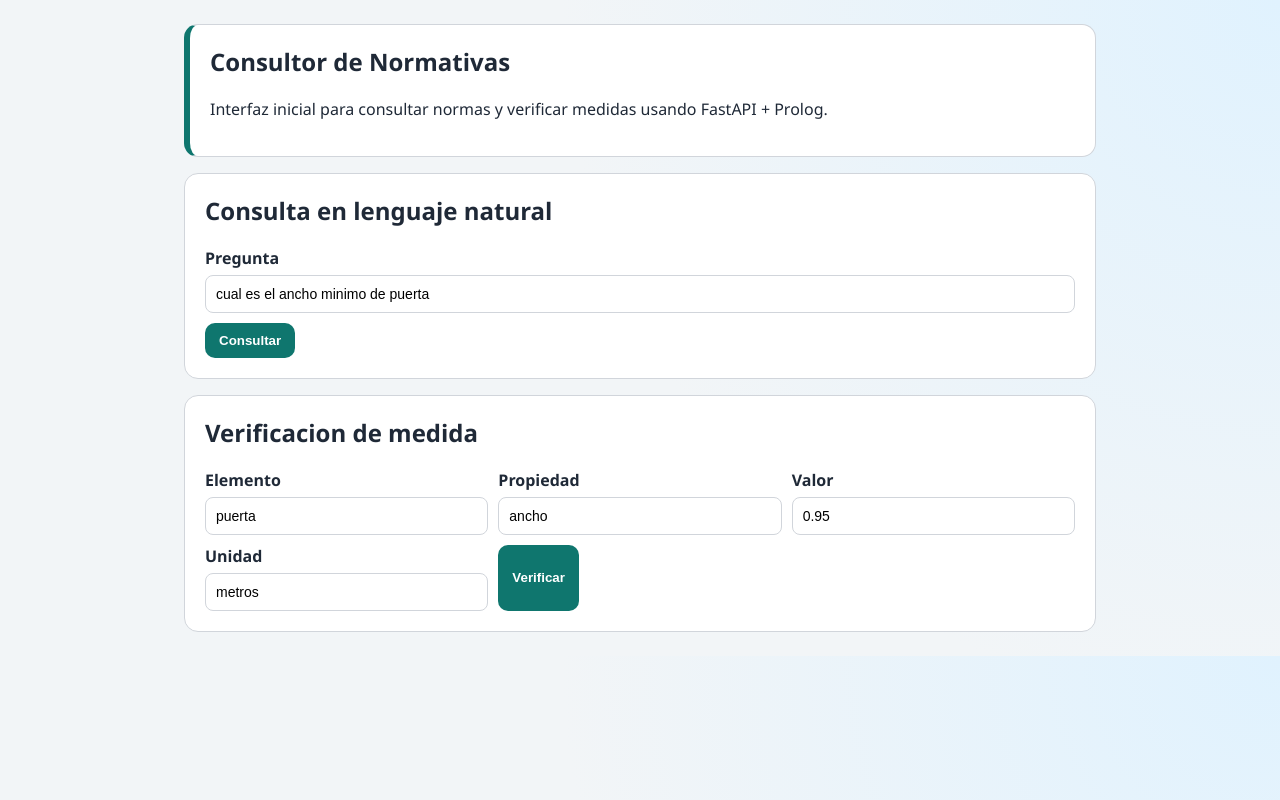
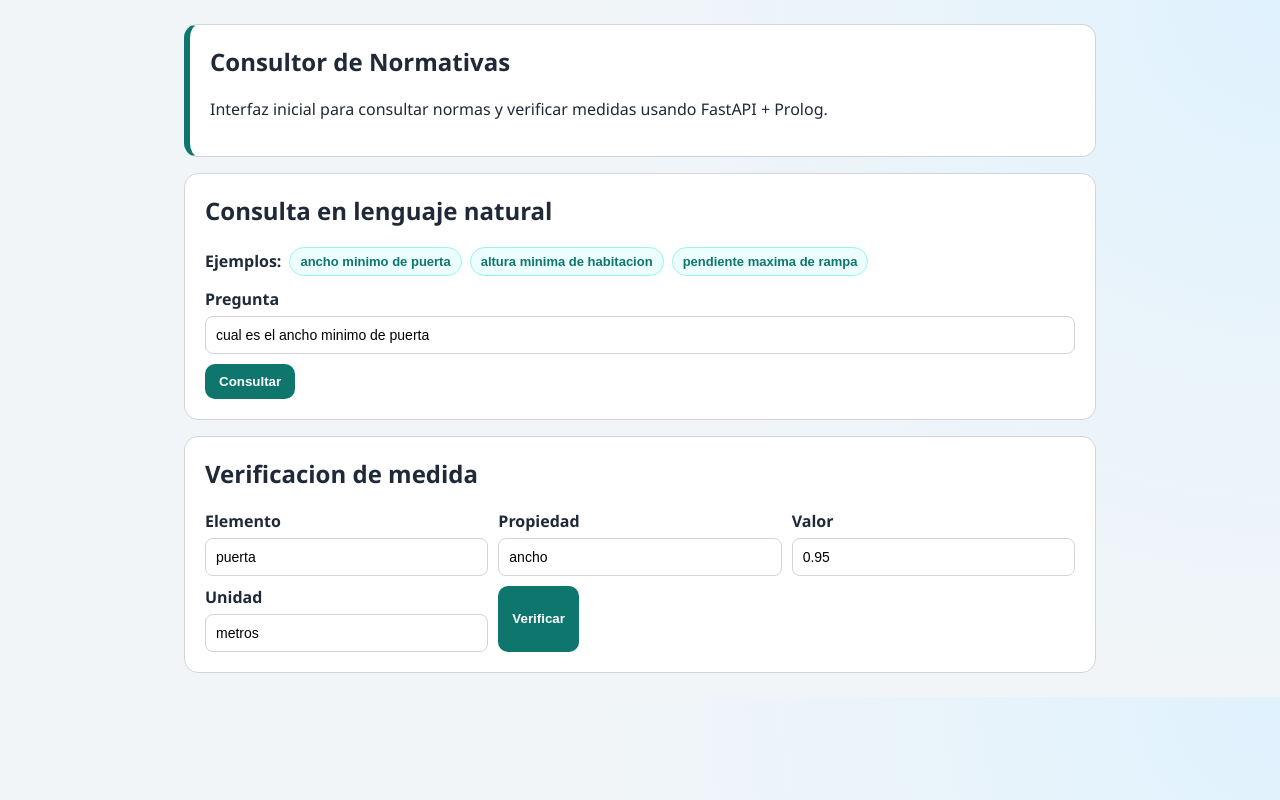
Before and after one commit to OssielferCruz/Proyecto-Consultor-Arquitectura, a React (Vite) app in the folder frontend/: page / in a window 1280 px wide. Built offline with nearby package versions, Linux system fonts and the light colour scheme.

Commit message:
feat(frontend): agregar historial y ejemplos de consulta

```diff
--- a/frontend/src/App.jsx
+++ b/frontend/src/App.jsx
@@ -42,6 +42,7 @@ function formatearVerificacion(data) {
 
 function App() {
   const [consulta, setConsulta] = useState('cual es el ancho minimo de puerta')
+  const [historialConsultas, setHistorialConsultas] = useState([])
   const [respuestaNatural, setRespuestaNatural] = useState('')
   const [detalleNatural, setDetalleNatural] = useState(null)
   const [cargandoNatural, setCargandoNatural] = useState(false)
@@ -53,6 +54,16 @@ function App() {
   const [resultadoVerificacion, setResultadoVerificacion] = useState(null)
   const [mensajeVerificacion, setMensajeVerificacion] = useState('')
   const [cargandoVerificacion, setCargandoVerificacion] = useState(false)
+
+  const registrarConsulta = (textoConsulta) => {
+    const normalizada = textoConsulta.trim()
+    if (!normalizada) return
+
+    setHistorialConsultas((previo) => {
+      const sinDuplicados = previo.filter((item) => item !== normalizada)
+      return [normalizada, ...sinDuplicados].slice(0, 5)
+    })
+  }
 
   const consultarNatural = async (event) => {
     event.preventDefault()
@@ -75,6 +86,7 @@ function App() {
 
       if (data.error) {
         setRespuestaNatural(data.error)
+        registrarConsulta(consulta)
         return
       }
 
@@ -82,8 +94,10 @@ function App() {
       if (norma) {
         setRespuestaNatural(formatearNormaComoRespuesta(norma))
         setDetalleNatural(norma)
+        registrarConsulta(consulta)
       } else {
         setRespuestaNatural('No se encontraron normas para la consulta ingresada.')
+        registrarConsulta(consulta)
       }
     } catch (error) {
       setRespuestaNatural(error.message)
@@ -135,6 +149,18 @@ function App() {
 
       <section className="card">
         <h2>Consulta en lenguaje natural</h2>
+        <div className="quick-actions">
+          <span>Ejemplos:</span>
+          <button type="button" className="ghost" onClick={() => setConsulta('cual es el ancho minimo de puerta')}>
+            ancho minimo de puerta
+          </button>
+          <button type="button" className="ghost" onClick={() => setConsulta('cual es la altura minima de habitacion')}>
+            altura minima de habitacion
+          </button>
+          <button type="button" className="ghost" onClick={() => setConsulta('cual es la pendiente maxima de rampa')}>
+            pendiente maxima de rampa
+          </button>
+        </div>
         <form onSubmit={consultarNatural} className="form-grid">
           <label>
             Pregunta
@@ -150,6 +176,18 @@ function App() {
             <summary>Ver detalle tecnico</summary>
             <pre className="detail">{JSON.stringify(detalleNatural, null, 2)}</pre>
           </details>
+        ) : null}
+        {historialConsultas.length > 0 ? (
+          <div className="history-block">
+            <h3>Consultas recientes</h3>
+            <div className="history-list">
+              {historialConsultas.map((item) => (
+                <button key={item} type="button" className="history-item" onClick={() => setConsulta(item)}>
+                  {item}
+                </button>
+              ))}
+            </div>
+          </div>
         ) : null}
       </section>
 
--- a/frontend/src/styles.css
+++ b/frontend/src/styles.css
@@ -81,6 +81,27 @@ button:disabled {
   cursor: not-allowed;
 }
 
+.quick-actions {
+  display: flex;
+  flex-wrap: wrap;
+  gap: 8px;
+  align-items: center;
+  margin-bottom: 12px;
+}
+
+.quick-actions span {
+  font-weight: 700;
+}
+
+button.ghost {
+  color: var(--accent);
+  background: #ecfeff;
+  border: 1px solid #99f6e4;
+  border-radius: 999px;
+  padding: 6px 10px;
+  font-size: 13px;
+}
+
 .result {
   background: var(--accent-soft);
   border-radius: 10px;
@@ -109,3 +130,27 @@ button:disabled {
   overflow-x: auto;
   font-size: 13px;
 }
+
+.history-block {
+  margin-top: 12px;
+}
+
+.history-block h3 {
+  margin: 0 0 8px;
+  font-size: 15px;
+}
+
+.history-list {
+  display: flex;
+  flex-wrap: wrap;
+  gap: 8px;
+}
+
+.history-item {
+  color: #0f172a;
+  background: #eef2ff;
+  border: 1px solid #c7d2fe;
+  border-radius: 999px;
+  padding: 6px 10px;
+  font-size: 13px;
+}
```
